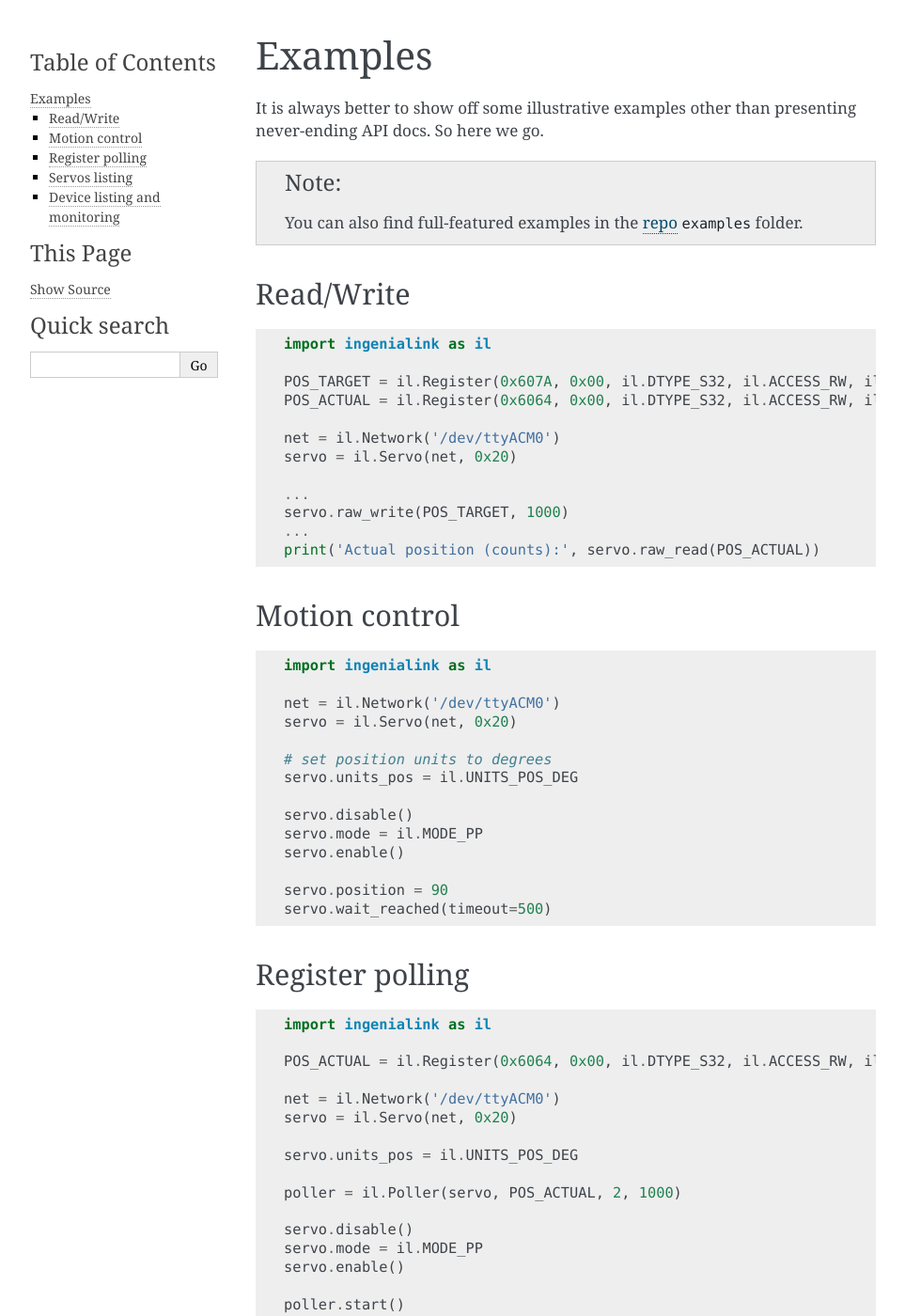
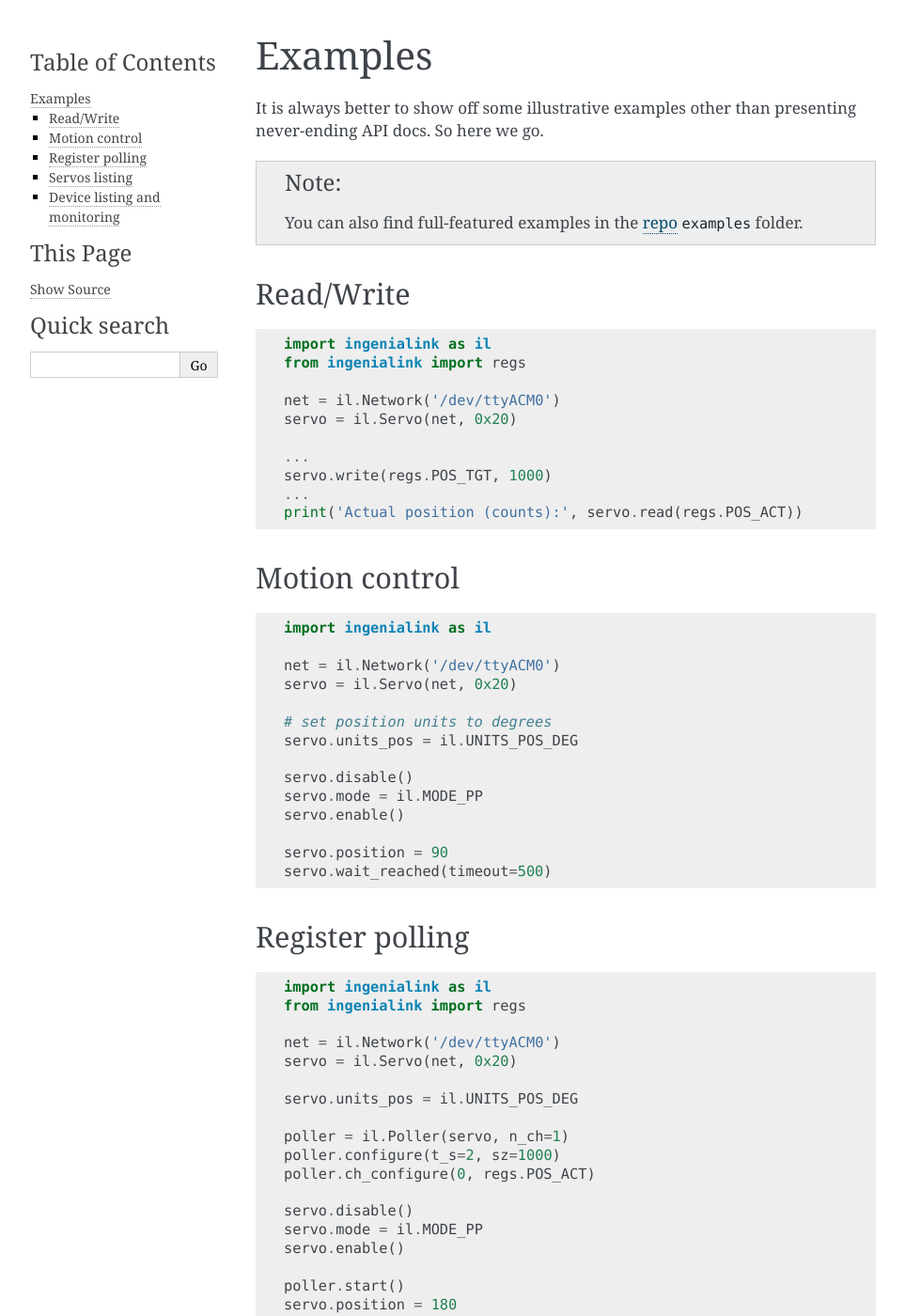
Before and after one commit to ingeniamc/ingenialink-python, a Sphinx documentation site: the page built from docs/examples.rst, in a window 1280 px wide and 1400 px high. Shown: the whole window at 94% size, without its empty margins (148-1111 px from the left). Built offline with Sphinx 7.4.7, drawn with Linux system fonts in a browser that asks for light colours.

Commit message:
docs: examples: update to latest API

```diff
--- a/docs/examples.rst
+++ b/docs/examples.rst
@@ -15,17 +15,15 @@
 ::
 
     import ingenialink as il
-
-    POS_TARGET = il.Register(0x607A, 0x00, il.DTYPE_S32, il.ACCESS_RW, il.PHY_POS)
-    POS_ACTUAL = il.Register(0x6064, 0x00, il.DTYPE_S32, il.ACCESS_RW, il.PHY_POS)
+    from ingenialink import regs
 
     net = il.Network('/dev/ttyACM0')
     servo = il.Servo(net, 0x20)
 
     ...
-    servo.raw_write(POS_TARGET, 1000)
+    servo.write(regs.POS_TGT, 1000)
     ...
-    print('Actual position (counts):', servo.raw_read(POS_ACTUAL))
+    print('Actual position (counts):', servo.read(regs.POS_ACT))
 
 Motion control
 --------------
@@ -53,15 +51,16 @@
 ::
 
     import ingenialink as il
-
-    POS_ACTUAL = il.Register(0x6064, 0x00, il.DTYPE_S32, il.ACCESS_RW, il.PHY_POS)
+    from ingenialink import regs
 
     net = il.Network('/dev/ttyACM0')
     servo = il.Servo(net, 0x20)
 
     servo.units_pos = il.UNITS_POS_DEG
 
-    poller = il.Poller(servo, POS_ACTUAL, 2, 1000)
+    poller = il.Poller(servo, n_ch=1)
+    poller.configure(t_s=2, sz=1000)
+    poller.ch_configure(0, regs.POS_ACT)
 
     servo.disable()
     servo.mode = il.MODE_PP
```
Also changed, not shown: other parts of docs/examples.rst (+1 -1 lines).
